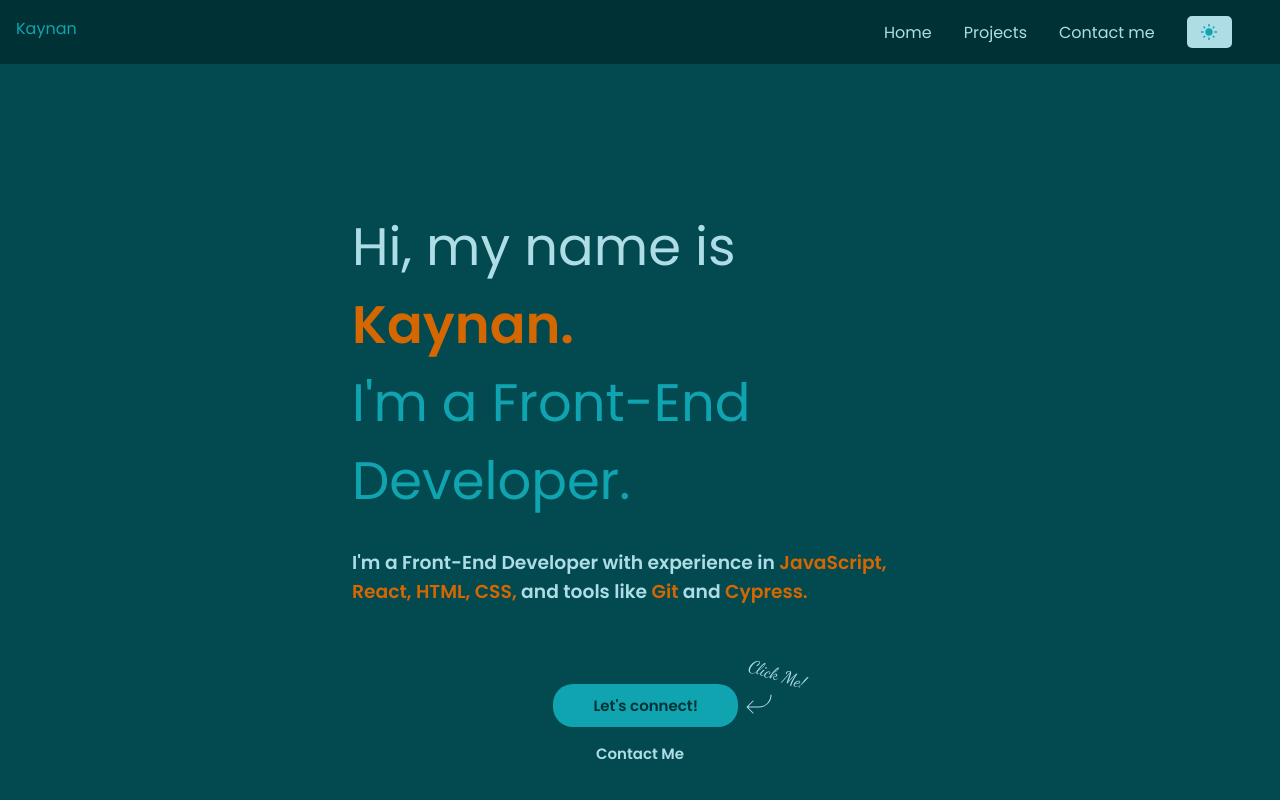
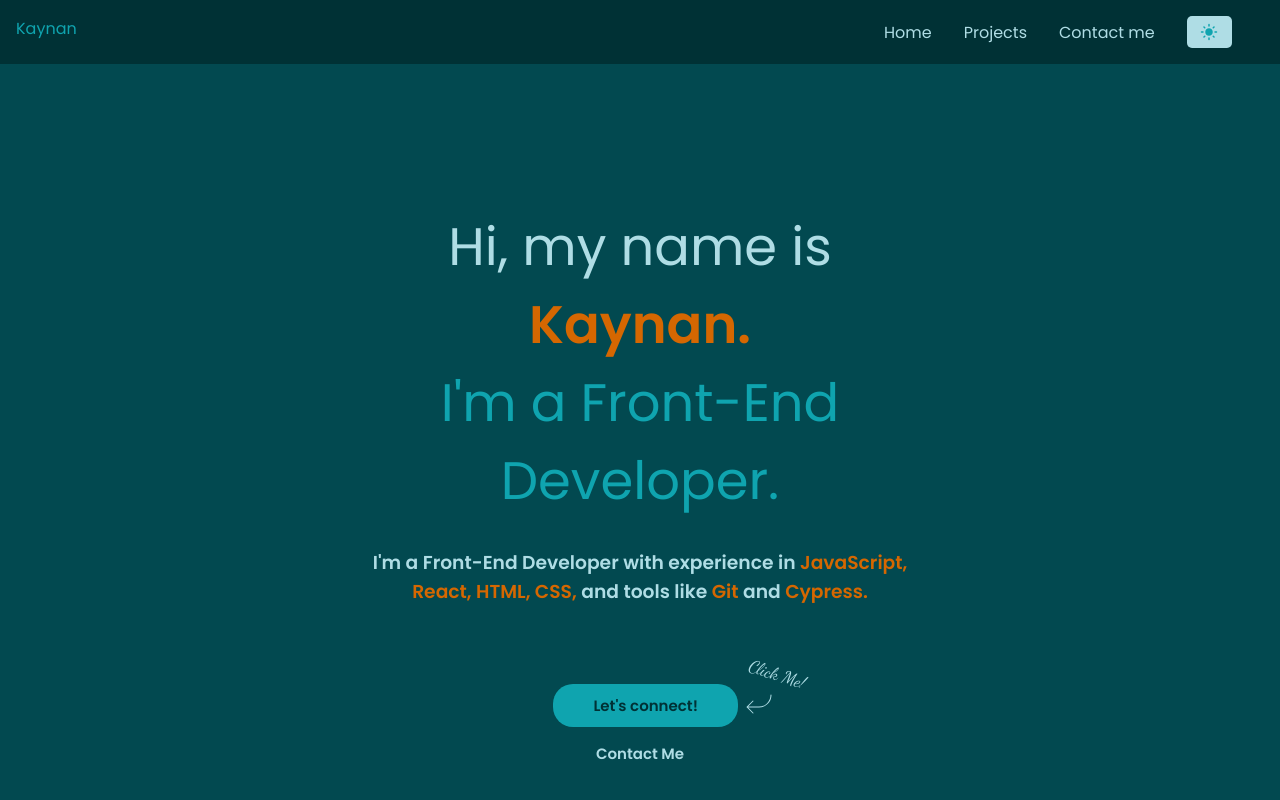
Before and after one commit to kaynan45/myportfolio, a React (Create React App) app: page / in a window 1280 px wide. Shown: the top 800 px of the page. Built offline with nearby package versions, Linux system fonts and the light colour scheme.

Commit message:
minor updates

```diff
--- a/public/index.html
+++ b/public/index.html
@@ -3,9 +3,8 @@
 
 <head>
   <meta charset="utf-8" />
-  <link rel="icon" href="%PUBLIC_URL%/favicon.ico" />
+  <link rel="icon" href="%PUBLIC_URL%/logo.ico" />
   <meta name="viewport" content="width=device-width, initial-scale=1" />
-  <meta name="theme-color" content="#000000" />
   <meta name="description" content="Web site created using create-react-app" />
   <link rel="apple-touch-icon" href="%PUBLIC_URL%/logo192.png" />
   <link href="https://fonts.googleapis.com/css2?family=Poppins:wght@400;600&display=swap" rel="stylesheet">
--- a/src/Components/Layout/Presentation.module.css
+++ b/src/Components/Layout/Presentation.module.css
@@ -1,6 +1,7 @@
 .presentation {
   margin-top: 9em;
   padding: 0 22em;
+  text-align: center;
 }
 
 .presentation h1 {
```
Also changed, not shown: public/logo.jpg (added).
